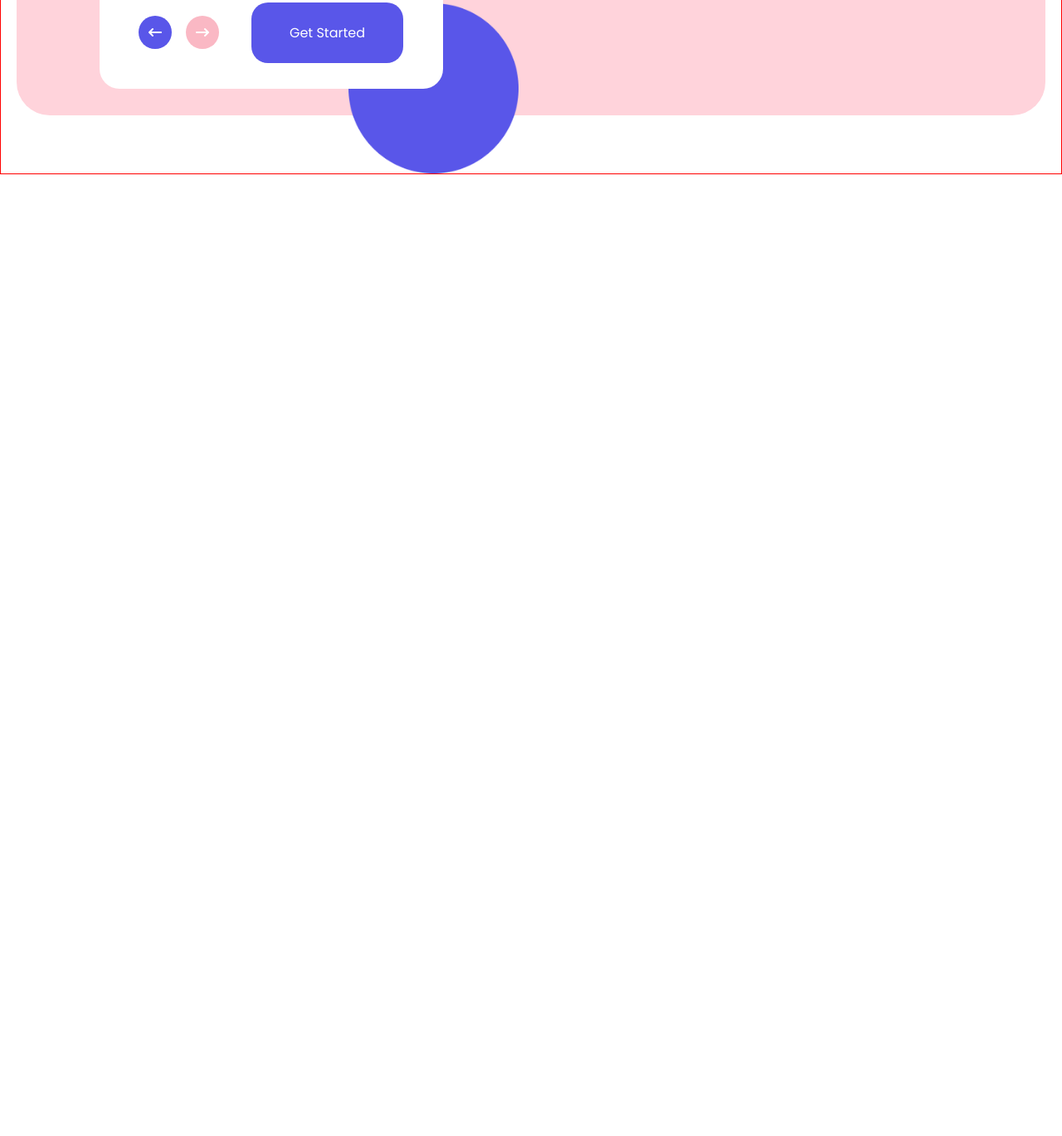
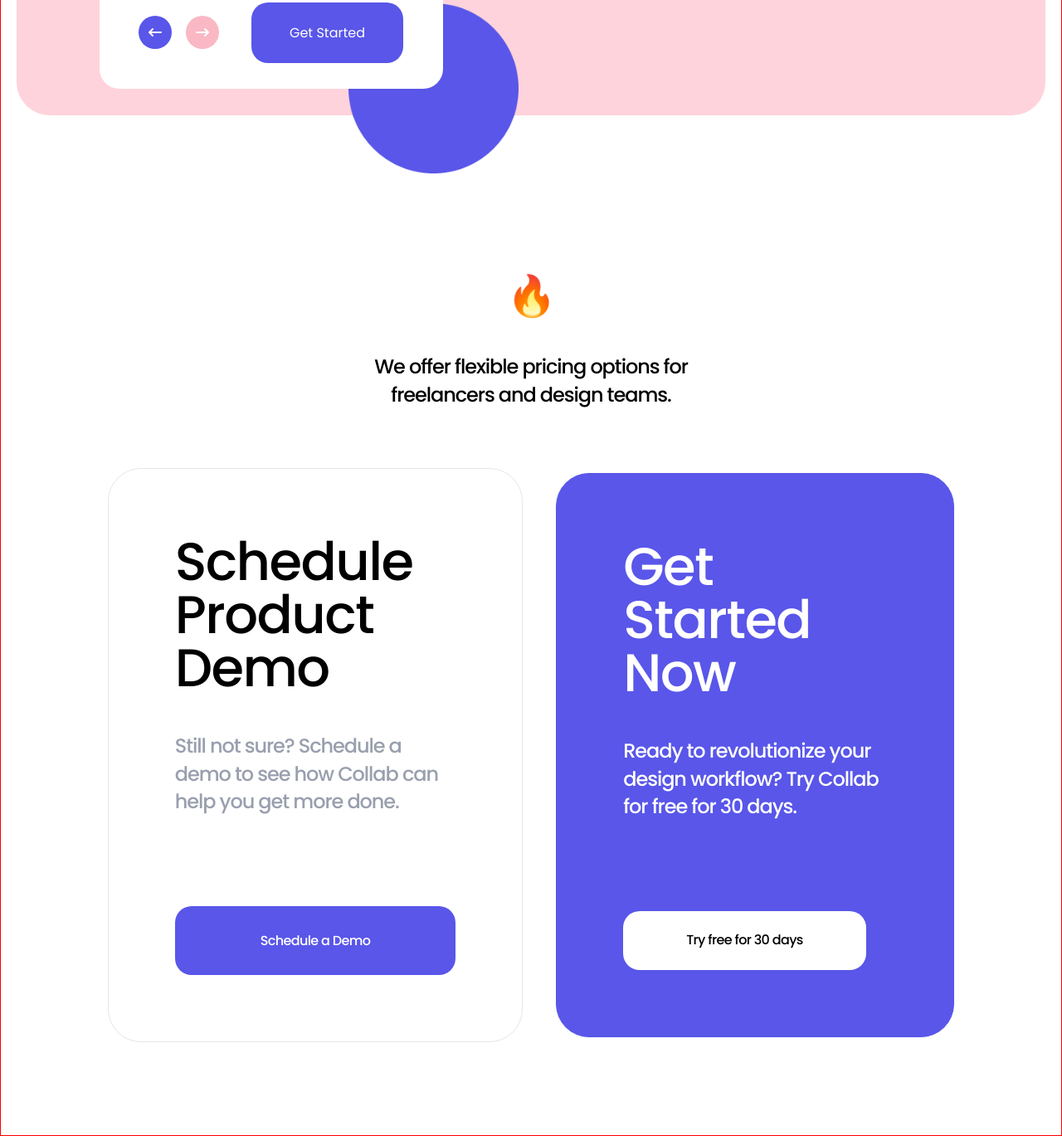
Before and after one commit to SuhrobAbdumalikov/Collab, a website with bundled scripts: page pages/home.html in a window 1280 px wide. Shown: the part 9696-11065 px from the top of the page at 83% size. Before the commit the page ends 9906 px from the top, so only its background shows below. Built offline with nearby package versions, Linux system fonts and the light colour scheme.

Commit message:
Core feature section full finihsed

```diff
--- a/pages/home.html
+++ b/pages/home.html
@@ -1116,6 +1116,38 @@
           </div>
         </div>
       </section>
+      <!--  couple core section-->
+      <section id="coreSection">
+        <div class="container">
+          <div class="coreFeatures">
+            <div class="topTexts">
+              <h4>🔥</h4>
+              <p>
+                We offer flexible pricing options for freelancers and design
+                teams.
+              </p>
+            </div>
+            <div class="bottomContents">
+              <div class="leftCore rectangle">
+                <h2>Schedule Product Demo</h2>
+                <p>
+                  Still not sure? Schedule a demo to see how Collab can help you
+                  get more done.
+                </p>
+                <button>Schedule a Demo</button>
+              </div>
+              <div class="rightCore rectangle">
+                <h2>Get Started Now</h2>
+                <p>
+                  Ready to revolutionize your design workflow? Try Collab for
+                  free for 30 days.
+                </p>
+                <button>Try free for 30 days</button>
+              </div>
+            </div>
+          </div>
+        </div>
+      </section>
     </div>
     <script src="../js/index.js" type="module"></script>
   </body>
--- a/sass/_layout.scss
+++ b/sass/_layout.scss
@@ -252,7 +252,7 @@
             bottom: 0;
             z-index: 2;
           }
-          &:nth-child(4){
+          &:nth-child(4) {
             position: absolute;
             bottom: 163px;
             margin-left: 350px;
@@ -1352,6 +1352,85 @@
       }
     }
   }
+
+  //=========>> core sections <<======================//
+  #coreSection {
+    padding: 112px 0;
+    .coreFeatures {
+      .topTexts {
+        padding-bottom: 72px;
+        h4 {
+          text-align: center;
+          // font-family: DM Sans;
+          font-size: 48px;
+          font-weight: 500;
+          letter-spacing: -1.2px;
+          padding-bottom: 32px;
+        }
+        p {
+          text-align: center;
+          width: 449px;
+          margin: 0 auto;
+          // font-family: DM Sans;
+          font-size: 24px;
+          font-weight: 500;
+          line-height: 140%; /* 33.6px */
+          letter-spacing: -1.08px;
+        }
+      }
+      .bottomContents {
+        @include d-flex(40px);
+        justify-content: center;
+        .rectangle {
+          padding: 80px;
+          border-radius: 40px;
+          h2 {
+            // font-family: DM Sans;
+            font-size: 64px;
+            width: 318px;
+            font-weight: 500;
+            line-height: 100%; /* 64px */
+            letter-spacing: -1.6px;
+          }
+          p {
+            // font-family: DM Sans;
+            width: 318px;
+            font-size: 24px;
+            font-weight: 500;
+            line-height: 140%; /* 33.6px */
+            letter-spacing: -1.08px;
+            padding: 45px 0 109px 0;
+          }
+        }
+        .leftCore {
+          border: 1px solid #e3e6e9;
+          p {
+            color: #999fae;
+          }
+          button {
+            @include btnBlue(29px, 103px);
+            text-align: center;
+            font-size: 16px;
+            font-weight: 500;
+            letter-spacing: -0.64px;
+          }
+        }
+        .rightCore {
+          border: 1px solid #5956e9;
+          background-color: #5956e9;
+          color: white;
+          button {
+            @include btnWhite(29px, 76px);
+            text-align: center;
+            font-size: 16px;
+            font-weight: 500;
+            line-height: 80%;
+            letter-spacing: -0.64px;
+          }
+        }
+      }
+    }
+  }
 }
 
 //============>> Tablet <<============//
@@ -1384,16 +1463,16 @@
   }
 
   //======>> MAin section Tablet ==========>>
-  main{
-    .mainSection{
+  main {
+    .mainSection {
       @include d-flex(10px);
       justify-content: center;
-      .rightContent{
-        img{
-          &:first-child{
+      .rightContent {
+        img {
+          &:first-child {
             // display: none;
           }
-          &:nth-child(2){
+          &:nth-child(2) {
             margin-left: 160px;
           }
           // &:last-child{
@@ -1408,10 +1487,10 @@
     #circlePinkLittle {
       display: none;
     }
-    #circleWhiteMain{
+    #circleWhiteMain {
       display: none;
     }
-    #circleBottmPink{
+    #circleBottmPink {
       margin-right: -150px;
       width: 140px;
       height: 140px;
@@ -1419,16 +1498,16 @@
   }
 
   //==========>> design tool section <<=========//
-  #designToolSection{
-    .designTool{
-      .toolTopTexts{
-        .swiper{
+  #designToolSection {
+    .designTool {
+      .toolTopTexts {
+        .swiper {
           max-width: 710px;
-          .swiper-slide{
-            h4{
+          .swiper-slide {
+            h4 {
               font-size: 20px;
             }
-            p{
+            p {
               font-size: 15px;
             }
           }
```
Also changed, not shown: sass/style/main.css, 1 other file.
